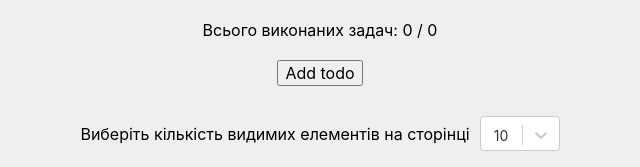
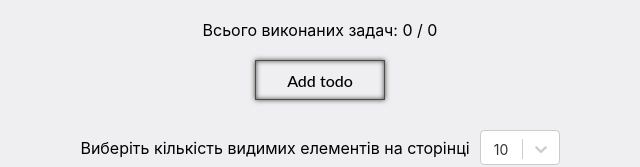
Before and after one commit to StruzhakS/todo-list-task, a React (Create React App) app: page / in a window 1280 px wide. Shown: the top 167 px of the page, without its empty margins (320-960 px from the left). Built offline with nearby package versions, Linux system fonts and the light colour scheme; no server answers.

Commit message:
add animation to "Add btn"

```diff
--- a/src/Components/Paginate/ReactPaginate.module.css
+++ b/src/Components/Paginate/ReactPaginate.module.css
@@ -16,6 +16,4 @@
 .showStyles {
   width: 150px;
   font-size: 16px;
-  /* margin-top: 10px;
-  margin-bottom: 10px; */
 }
--- a/src/Pages/TodoListPage.jsx
+++ b/src/Pages/TodoListPage.jsx
@@ -32,7 +32,7 @@ const TodoListPage = () => {
     <div className={s.container}>
       <p>Всього виконаних задач: {`${completedTodo.length} / ${todos?.length}` || 0}</p>
 
-      <button type="button" onClick={() => openModal()}>
+      <button type="button" onClick={() => openModal()} className="custom-btn btn-9">
         Add todo
       </button>
 
--- a/src/index.css
+++ b/src/index.css
@@ -95,3 +95,46 @@ code {
   margin-top: 10px;
   margin-bottom: 10px;
 }
+
+.custom-btn {
+  color: #fff;
+  width: 130px;
+  height: 40px;
+  padding: 10px 25px;
+  font-family: 'Lato', sans-serif;
+  font-weight: 500;
+  background: transparent;
+  cursor: pointer;
+  transition: all 0.3s ease;
+  position: relative;
+  display: inline-block;
+}
+
+.btn-9 {
+  color: #000000;
+  border: 1px solid #4b4b47;
+  box-shadow: 0 0 5px #4b4b47, 0 0 5px #4b4b47 inset;
+  z-index: 2;
+  transition: all 0.3s ease;
+  overflow: hidden;
+}
+.btn-9:after {
+  position: absolute;
+  content: ' ';
+  z-index: -1;
+  top: 0;
+  left: 0;
+  width: 100%;
+  height: 100%;
+  transition: all 0.3s ease;
+}
+.btn-9:hover {
+  color: #fff;
+}
+.btn-9:hover:after {
+  background: #4b4b47;
+  -webkit-transform: scale(2) rotate(180deg);
+  transform: scale(2) rotate(180deg);
+  box-shadow: 4px 4px 6px 0 rgba(255, 255, 255, 1), -4px -4px 6px 0 rgba(116, 125, 136, 0.2),
+    inset -4px -4px 6px 0 rgba(255, 255, 255, 1), inset 4px 4px 6px 0 rgba(116, 125, 136, 0.3);
+}
```
